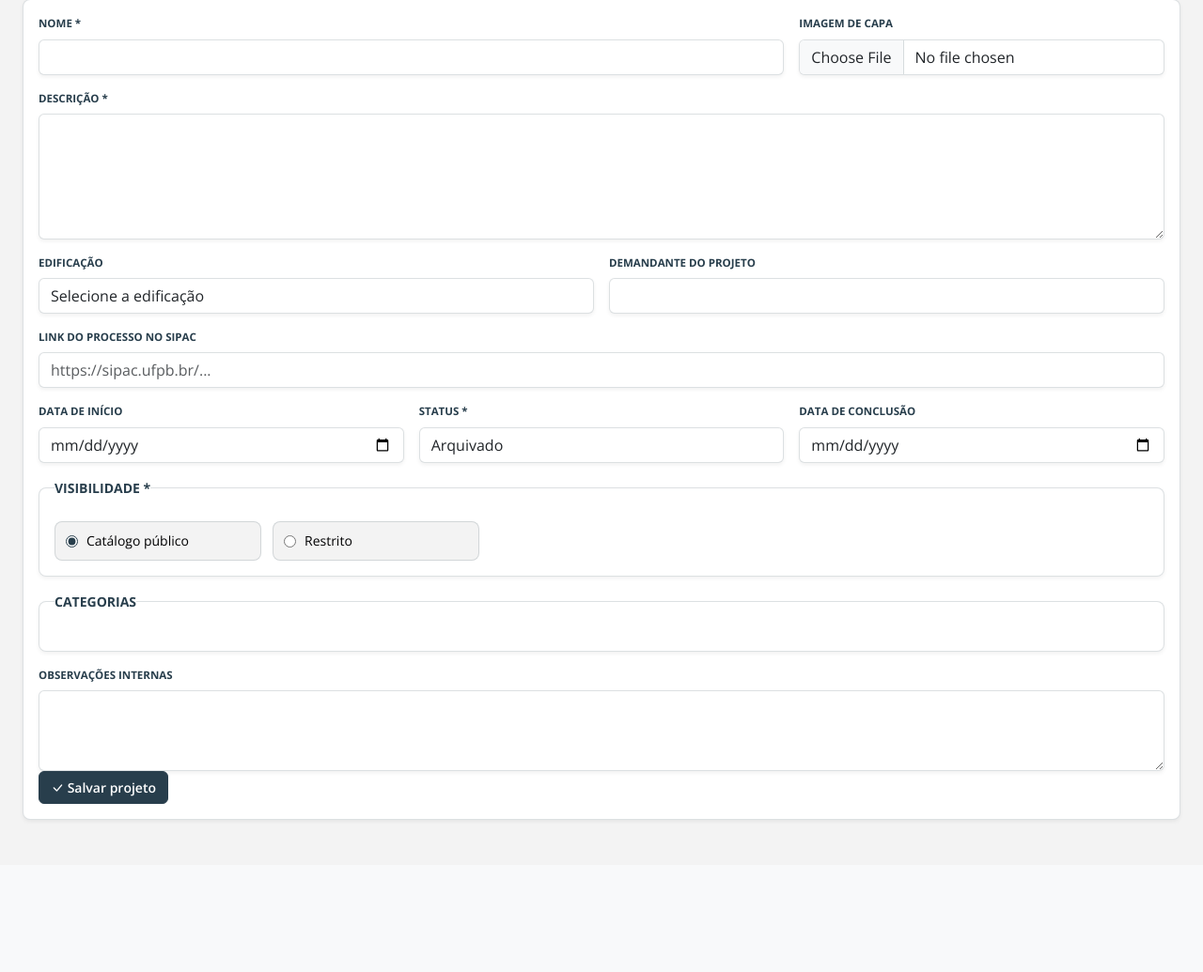
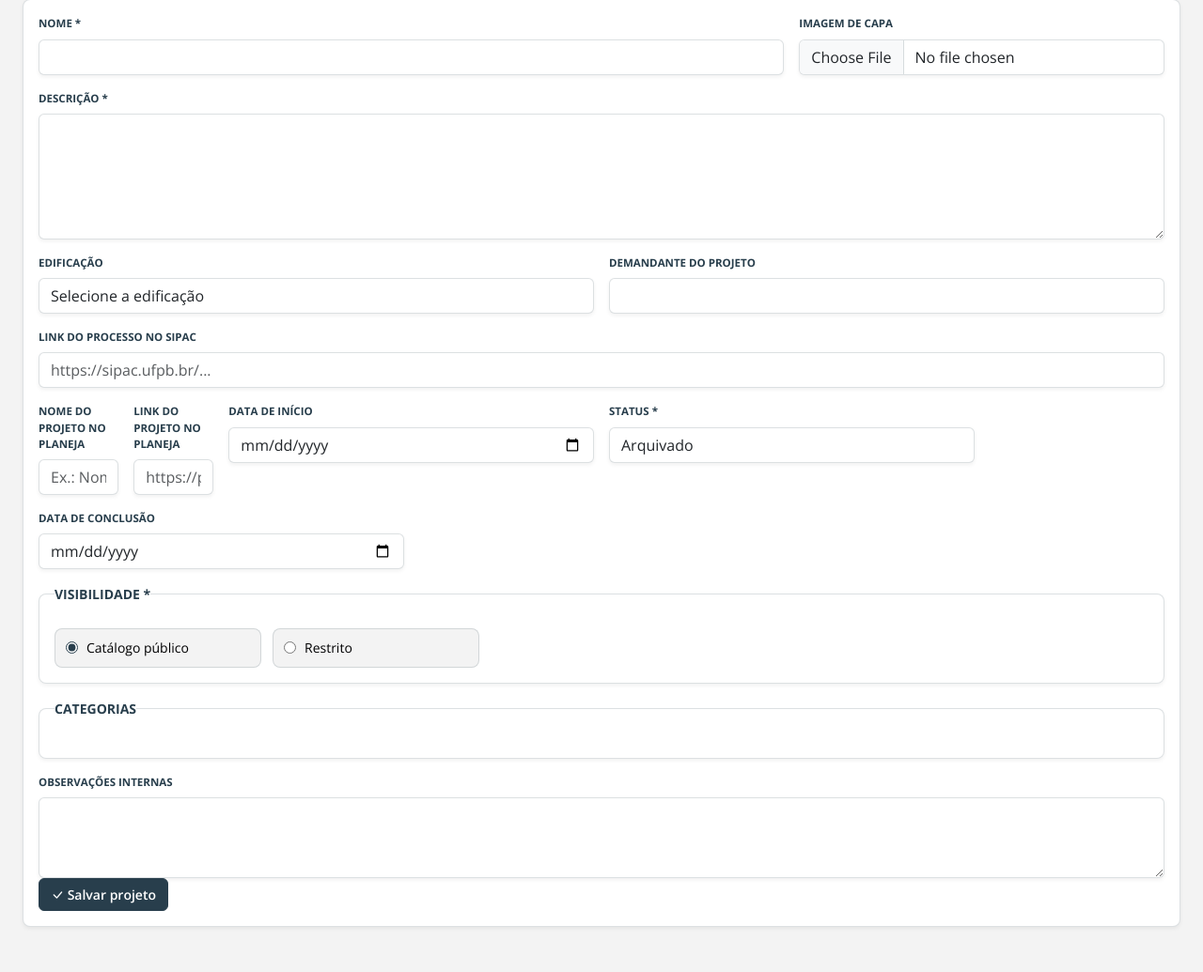
Before and after one commit to marcelgois-png/repositorio-projetos-ct, a Django app: page /projetos/novo/ in a window 1280 px wide. Shown: the part 159-1194 px from the top of the page at 94% size. Before the commit the page ends 1035 px from the top, so only its background shows below. Run offline with Django 5.2, Linux system fonts and the light colour scheme; the visitor is signed in with stand-in values (Sample User, id 1); data comes from the database, SQL or seed files in the repository; data that the repository does not hold is empty; some libraries are stand-ins or nearby versions.

Commit message:
Adiciona melhorias de gestão: sessão de 1h, exclusão de projetos, reenvio de convite e campos do Planeja
- Sessão expira após 1h de inatividade (SESSION_COOKIE_AGE/SESSION_SAVE_EVERY_REQUEST), com fechamento de navegador encerrando o login.
- Exclusão de projetos restrita a admin, removendo arquivos, imagens e capa do storage e exibindo botão no detalhe.
- Reenvio de convite de ativação para usuários inativos, disponível no detalhe e na listagem de usuários.
- Novos campos planeja_name e planeja_url no Project (migração 0008), exibidos abaixo do SIPAC e visíveis apenas para usuários autenticados.

```diff
--- a/config/settings.py
+++ b/config/settings.py
@@ -150,6 +150,9 @@ SECURE_PROXY_SSL_HEADER = ("HTTP_X_FORWARDED_PROTO", "https")
 USE_X_FORWARDED_HOST = env_bool("DJANGO_USE_X_FORWARDED_HOST", True)
 SESSION_COOKIE_HTTPONLY = True
 SESSION_COOKIE_SAMESITE = os.getenv("DJANGO_SESSION_COOKIE_SAMESITE", "Lax")
+SESSION_COOKIE_AGE = int(os.getenv("DJANGO_SESSION_COOKIE_AGE", "3600"))
+SESSION_SAVE_EVERY_REQUEST = True
+SESSION_EXPIRE_AT_BROWSER_CLOSE = env_bool("DJANGO_SESSION_EXPIRE_AT_BROWSER_CLOSE", True)
 CSRF_COOKIE_HTTPONLY = False
 CSRF_COOKIE_SAMESITE = os.getenv("DJANGO_CSRF_COOKIE_SAMESITE", "Lax")
 SECURE_CONTENT_TYPE_NOSNIFF = True
--- a/repository/forms.py
+++ b/repository/forms.py
@@ -97,6 +97,8 @@ class ProjectForm(BootstrapFormMixin, forms.ModelForm):
             "building",
             "requested_by",
             "sipac_url",
+            "planeja_name",
+            "planeja_url",
             "start_date",
             "end_date",
             "status",
@@ -108,6 +110,8 @@ class ProjectForm(BootstrapFormMixin, forms.ModelForm):
             "building": "Edificação",
             "requested_by": "Demandante do projeto",
             "sipac_url": "Link do processo no SIPAC",
+            "planeja_name": "Nome do projeto no Planeja",
+            "planeja_url": "Link do projeto no Planeja",
         }
         widgets = {
             "description": forms.Textarea(attrs={"rows": 5}),
@@ -132,6 +136,8 @@ class ProjectForm(BootstrapFormMixin, forms.ModelForm):
         self.fields["status"].choices = project_status_choices(current_status)
         self.fields["status"].widget.attrs["data-project-status"] = "true"
         self.fields["sipac_url"].widget.attrs["placeholder"] = "https://sipac.ufpb.br/..."
+        self.fields["planeja_name"].widget.attrs["placeholder"] = "Ex.: Nome do projeto cadastrado no Planeja"
+        self.fields["planeja_url"].widget.attrs["placeholder"] = "https://planeja.ufpb.br/..."
 
         if self.instance.pk:
             self.fields["categories"].queryset = Category.objects.filter(Q(is_active=True) | Q(projects=self.instance)).distinct()
--- a/repository/models.py
+++ b/repository/models.py
@@ -220,6 +220,8 @@ class Project(models.Model):
     location = models.CharField("localização/unidade", max_length=220, blank=True)
     requested_by = models.CharField("demandante", max_length=220, blank=True)
     sipac_url = models.URLField("link do processo no SIPAC", blank=True)
+    planeja_name = models.CharField("nome do projeto no Planeja", max_length=220, blank=True)
+    planeja_url = models.URLField("link do projeto no Planeja", blank=True)
     start_date = models.DateField("data de início", null=True, blank=True)
     end_date = models.DateField("data de conclusão", null=True, blank=True)
     status = models.CharField("status", max_length=40, default=Status.IN_PROGRESS)
--- a/repository/urls.py
+++ b/repository/urls.py
@@ -13,6 +13,7 @@ urlpatterns = [
     path("projetos/novo/", views.project_create, name="project_create"),
     path("projetos/<slug:slug>/", views.project_detail, name="project_detail"),
     path("projetos/<slug:slug>/editar/", views.project_edit, name="project_edit"),
+    path("projetos/<slug:slug>/excluir/", views.project_delete, name="project_delete"),
     path("projetos/<slug:slug>/arquivos/novo/", views.project_file_upload, name="project_file_upload"),
     path("projetos/<slug:slug>/equipe/novo/", views.project_member_add, name="project_member_add"),
     path("projetos/<slug:slug>/equipe/<int:pk>/remover/", views.project_member_delete, name="project_member_delete"),
@@ -31,6 +32,7 @@ urlpatterns = [
     path("usuarios/novo/", views.user_create, name="user_create"),
     path("usuarios/ativar/<path:token>/", views.user_activate, name="user_activate"),
     path("usuarios/<int:pk>/", views.user_detail, name="user_detail"),
+    path("usuarios/<int:pk>/reenviar-convite/", views.user_resend_invitation, name="user_resend_invitation"),
     path("usuarios/<int:pk>/editar/", views.user_edit, name="user_edit"),
     path("usuarios/<int:pk>/excluir/", views.user_delete, name="user_delete"),
 ]
--- a/repository/views.py
+++ b/repository/views.py
@@ -226,6 +226,7 @@ def project_detail(request, slug):
         "files": files,
         "images": images,
         "can_edit": is_team_user(request.user),
+        "can_delete": is_admin_user(request.user),
         "can_download": request.user.is_authenticated or project.allows_public_download,
     }
     return render(request, "repository/project_detail.html", context)
@@ -348,6 +349,27 @@ def project_edit(request, slug):
         messages.success(request, "Projeto atualizado.")
         return redirect(project)
     return render(request, "repository/project_form.html", {"form": form, "project": project, "title": "Editar projeto"})
+
+
+@login_required
+def project_delete(request, slug):
+    require_admin(request.user)
+    project = get_object_or_404(Project, slug=slug)
+    if request.method != "POST":
+        raise PermissionDenied("Use POST para excluir projetos.")
+
+    name = project.name
+    for project_file in project.files.all():
+        if project_file.file:
+            project_file.file.delete(save=False)
+    for image in project.images.all():
+        if image.image:
+            image.image.delete(save=False)
+    if project.cover_image:
+        project.cover_image.delete(save=False)
+    project.delete()
+    messages.success(request, f"Projeto excluído: {name}.")
+    return redirect("repository:project_list")
 
 
 @login_required
@@ -673,6 +695,26 @@ def user_create(request):
     return render(request, "repository/user_form.html", {"form": form, "title": "Novo usuário"})
 
 
+@login_required
+def user_resend_invitation(request, pk):
+    require_admin(request.user)
+    managed_user = get_object_or_404(User, pk=pk)
+    if request.method != "POST":
+        raise PermissionDenied("Use POST para reenviar convites.")
+
+    if managed_user.is_active:
+        messages.info(request, f"Usuário {managed_user.get_username()} já está ativo — convite não enviado.")
+        return redirect("repository:user_detail", pk=managed_user.pk)
+
+    if not managed_user.email:
+        messages.error(request, "Usuário sem e-mail cadastrado: edite o cadastro antes de reenviar o convite.")
+        return redirect("repository:user_detail", pk=managed_user.pk)
+
+    send_user_activation_email(request, managed_user)
+    messages.success(request, f"Novo convite enviado para {managed_user.email}.")
+    return redirect("repository:user_detail", pk=managed_user.pk)
+
+
 def user_activate(request, token):
     try:
         data = signing.loads(token, salt="repository-user-activation", max_age=3600)
--- a/templates/repository/project_form.html
+++ b/templates/repository/project_form.html
@@ -58,6 +58,18 @@
       {% for error in form.sipac_url.errors %}<div class="invalid-feedback d-block">{{ error }}</div>{% endfor %}
     </div>
 
+    <div class="project-field form-span-5">
+      <label class="form-label" for="{{ form.planeja_name.id_for_label }}">{{ form.planeja_name.label }}</label>
+      {{ form.planeja_name }}
+      {% for error in form.planeja_name.errors %}<div class="invalid-feedback d-block">{{ error }}</div>{% endfor %}
+    </div>
+
+    <div class="project-field form-span-7">
+      <label class="form-label" for="{{ form.planeja_url.id_for_label }}">{{ form.planeja_url.label }}</label>
+      {{ form.planeja_url }}
+      {% for error in form.planeja_url.errors %}<div class="invalid-feedback d-block">{{ error }}</div>{% endfor %}
+    </div>
+
     <div class="project-field form-span-4 project-date-status-row">
       <label class="form-label" for="{{ form.start_date.id_for_label }}">{{ form.start_date.label }}</label>
       {{ form.start_date }}
--- a/templates/repository/user_detail.html
+++ b/templates/repository/user_detail.html
@@ -10,6 +10,12 @@
   </div>
   <div class="page-actions">
     <a class="btn btn-outline-secondary" href="{% url 'repository:users_list' %}"><i class="bi bi-arrow-left"></i> Voltar</a>
+    {% if not managed_user.is_active %}
+      <form method="post" action="{% url 'repository:user_resend_invitation' managed_user.pk %}" class="d-inline" onsubmit="return confirm('Enviar um novo link de ativação para {{ managed_user.email|default:managed_user.username|escapejs }}?');">
+        {% csrf_token %}
+        <button class="btn btn-outline-primary" type="submit"><i class="bi bi-envelope-arrow-up"></i> Reenviar convite</button>
+      </form>
+    {% endif %}
     <a class="btn btn-primary" href="{% url 'repository:user_edit' managed_user.pk %}"><i class="bi bi-pencil"></i> Editar usuário</a>
   </div>
 </section>
--- a/templates/repository/users_list.html
+++ b/templates/repository/users_list.html
@@ -30,6 +30,12 @@
           <td class="text-end">
             <div class="repository-row-actions">
               <a class="action-btn acao-btn-ver" href="{% url 'repository:user_detail' user.pk %}" title="Ver usuário"><i class="bi bi-eye"></i></a>
+              {% if not user.is_active %}
+                <form method="post" action="{% url 'repository:user_resend_invitation' user.pk %}" class="action-form" onsubmit="return confirm('Reenviar convite para {{ user.email|default:user.username }}?');">
+                  {% csrf_token %}
+                  <button class="action-btn acao-btn-ver" type="submit" title="Reenviar convite"><i class="bi bi-envelope-arrow-up"></i></button>
+                </form>
+              {% endif %}
               <a class="action-btn acao-btn-lock" href="{% url 'repository:user_edit' user.pk %}" title="Editar usuário"><i class="bi bi-pencil"></i></a>
               <form method="post" action="{% url 'repository:user_delete' user.pk %}" class="action-form" onsubmit="return confirm('Excluir usuário {{ user.username }}? Esta ação não poderá ser desfeita.');">
                 {% csrf_token %}
```
Also changed, not shown: templates/repository/project_detail.html (+18 -0 lines), repository/migrations/0008_project_planeja.py (added).
